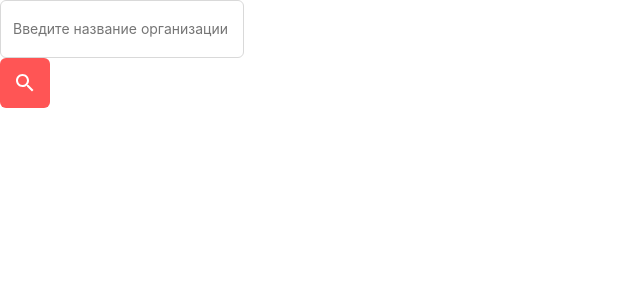
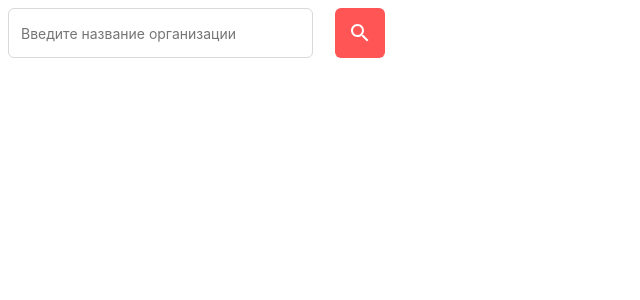
Before and after one commit to ReaktiVeSword/KtsApp, a React (Create React App) app: page / in a window 1280 px wide. Shown: the top 300 px of the page, without its empty margins (0-640 px from the left). Built offline with nearby package versions, Linux system fonts and the light colour scheme.

Commit message:
hw-2: final version

```diff
--- a/src/components/Avatar/Avatar.css
+++ b/src/components/Avatar/Avatar.css
@@ -3,10 +3,12 @@
     height: 80px;
     font-size: 40px;
     text-align: center;
-    color: #FFFFFF;
-    background-color: #FF5555;
+    color: var(--main-b-color);
+    background-color: var(--button-bg-color);
     border-radius: 100%;
     overflow: hidden;
+
+    margin: 12px;
 }
 
 .avatar__img {
--- a/src/components/Button/Button.css
+++ b/src/components/Button/Button.css
@@ -1,12 +1,14 @@
 .button {
-    padding: 16px;
+    width: 50px;
+    height: 50px;
     border-radius: 6px;
-    border: 0;
-    background: var(--button_primary_background);
+    background-color: var(--button-bg-color);
+    background: var(--button-bg-color);
+    margin-left: var(--button-margin-left);
 
     display: flex;
     align-items: center;
-    justify-items: center;
+    justify-content: center;
 }
 
 .button:hover:enabled {
@@ -15,5 +17,5 @@
 }
 
 .button:disabled {
-    background: var(--button_disabled_background);
+    background: var(--box-border-color);
 }
--- a/src/components/Input/Input.css
+++ b/src/components/Input/Input.css
@@ -1,16 +1,20 @@
 .input {
-    background: var(--main_background);
-    border: 1px solid var(--primary_border);
-    box-sizing: border-box;
+    width: 100%;
+    height: 100%;
+    background: var(--main-b-color);
+    border: 1px solid var(--box-border-color);
     border-radius: 6px;
-    padding: 17px 12px;
-    color: var(--primary_color);
+
+    padding-left: var(--searchbar_input_padding-left);
+
+    font-size: 14px;
 }
 
 .input:focus {
-    border: 1px solid var(--active_border);
+    border: 1px solid var(--button-bg-color);
+    outline: none;
 }
 
 .input:disabled {
-    background: var(--input_disabled_background);
+    background: var(--disabled-b-color);
 }
--- a/src/components/RepoTile/RepoTile.css
+++ b/src/components/RepoTile/RepoTile.css
@@ -6,7 +6,7 @@
     align-items: center;
     padding: 12px;
 
-    border: 1px solid var(--primary_border);
+    border: 1px solid var(--box-border-color);
     box-sizing: border-box;
     border-radius: 6px;
 
@@ -14,7 +14,7 @@
 }
 
 .repo-tile:hover {
-    box-shadow: 0 2px 6px var(--repo-tile_hover_shadow);
+    box-shadow: 0 2px 6px var(--box-shadow-color);
 }
 
 .repo-tile__title {
@@ -28,16 +28,16 @@
 
 .repo-tile__org-link {
     font-size: 14px;
-    color: var(--primary_color);
+    color: var(--text-mouse-color);
 }
 
 .repo-tile__org-link {
-    color: var(--primary_color);
+    color: var(--text-mouse-color);
     text-decoration: none;
 }
 
 .repo-tile__org-link:hover {
-    color: var(--link_active_color);
+    color: var(--text-hover-color);
 }
 
 .repo-tile__content {
@@ -57,7 +57,7 @@
 
 .repo-tile__additional-info {
     font-size: 14px;
-    color: var(--primary_color);
+    color: var(--text-mouse-color);
     margin-bottom: 0;
 }
 
--- /dev/null
+++ b/src/components/Searchbar/Searchbar.css
@@ -0,0 +1,5 @@
+.searchbar{
+    display: grid;
+    grid-template-columns: 80% 20%;
+    grid-gap: 10px;
+}
--- /dev/null
+++ b/src/components/Searchbar/Searchbar.tsx
@@ -0,0 +1,35 @@
+import React from "react";
+
+import "./Searchbar.css";
+import Button from "@components/Button";
+import Input from "@components/Input";
+import SearchIcon from "@components/SearchIcon";
+
+export type SearchbarProps = {
+  inputValue: string;
+  searchOnChange: (e: React.ChangeEvent<HTMLInputElement>) => void;
+  searchRepo?: (e: React.MouseEvent) => void;
+};
+
+const Searchbar: React.FC<SearchbarProps> = ({
+  inputValue,
+  searchOnChange,
+  searchRepo,
+}): JSX.Element => {
+  return (
+    <div className="searchbar">
+      <div className="searchbar__input">
+        <Input
+          value={inputValue}
+          placeholder="Введите название организации"
+          onChange={searchOnChange}
+        />
+      </div>
+      <Button onClick={searchRepo}>
+        <SearchIcon />
+      </Button>
+    </div>
+  );
+};
+
+export default React.memo(Searchbar);
--- /dev/null
+++ b/src/components/Searchbar/index.ts
@@ -0,0 +1 @@
+export { default } from "./Searchbar";
--- a/src/index.css
+++ b/src/index.css
@@ -1,3 +1,10 @@
+* {
+  margin: 0;
+  padding: 0;
+  box-sizing: border-box;
+  border: none;
+}
+
 body {
   margin: 0;
   font-family: -apple-system, BlinkMacSystemFont, 'Segoe UI', 'Roboto', 'Oxygen',
@@ -13,18 +20,27 @@ code {
 }
 
 :root {
-  --main_background: #FFFFFF;
-  --primary_border: #D9D9D9;
-  --primary_color: #7E7E7E;
-  --active_border: #FF5555;
+  --main-b-color: #FFFFFF;
+  --button-bg-color: #FF5555;
+  --text-mouse-color: #7E7E7E;
+  --box-border-color: #D9D9D9;
+  --box-shadow-color: rgba(182, 182, 182, 0.25);
+  --text-hover-color: #208FBF;
+  --button-hover-color: #FD8686;
+  --input-focus-color: #FF5555;
+  --disabled-b-color: #F9F9F9;
 
-  --input_disabled_background: #F9F9F9;
-  --button_primary_background: #FF5555;
-  --button_disabled_background: #D9D9D9;
-  --repo-tile_hover_shadow: rgba(182, 182, 182, 0.25);
-  --link_active_color: #208FBF;
+  --button-margin-left: 12px;
+  --card_raiting_margin-right: 20px;
+  --card_raiting_counter_margin-left: 4px;
+  --card_content_text_margin-bottom: 4px;
+  --searchbar_input_padding-left: 12px;
+  --body_padding: 8px;
 }
 
 *:focus {
   outline: none;
+  box-sizing: border-box;
+  font-family: 'Roboto', sans-serif;
+  border: none;
 }
--- a/src/pages/RepoSearchPage/RepoSearchPage.css
+++ b/src/pages/RepoSearchPage/RepoSearchPage.css
@@ -1,7 +1,10 @@
 .repos-list {
-    padding: 20px;
-    width: 100%; /*397px;*/
-    box-sizing: border-box;
+    width: 397px;
+    padding: var(--body_padding);
+
+    display: grid;
+    grid-template-columns: 1fr;
+    grid-gap: 10px;
 }
 
 .repos-list__search {
--- a/src/pages/RepoSearchPage/RepoSearchPage.tsx
+++ b/src/pages/RepoSearchPage/RepoSearchPage.tsx
@@ -1,10 +1,9 @@
 import React from "react";
 import { useState } from "react";
+import "./RepoSearchPage.css";
 
-import Button from "@components/Button";
-import Input from "@components/Input";
 import RepoTile from "@components/RepoTile/Index";
-import SearchIcon from "@components/SearchIcon";
+import Searchbar from "@components/Searchbar";
 import { ApiResponse } from "@shared/store/ApiStore/types";
 import GitHubStore from "@store/GitHubStore";
 import { RepoItem } from "@store/GitHubStore/types";
@@ -63,16 +62,11 @@ const RepoSearchPage: React.FC = () => {
 
   return (
     <div className={"repos-list"}>
-      <div className={"repos-list__search"}>
-        <Input
-          value={inputValue}
-          placeholder="Введите название организации"
-          onChange={searchOnChange}
-        />
-        <Button onClick={searchRepo}>
-          <SearchIcon />
-        </Button>
-      </div>
+      <Searchbar
+        inputValue={inputValue}
+        searchOnChange={searchOnChange}
+        searchRepo={searchRepo}
+      />
       <div className={"repos-list__repos"}>{repoTiles()}</div>
       <RepoBranchesDrawer
         selectedRepo={selectedRepo}
```
